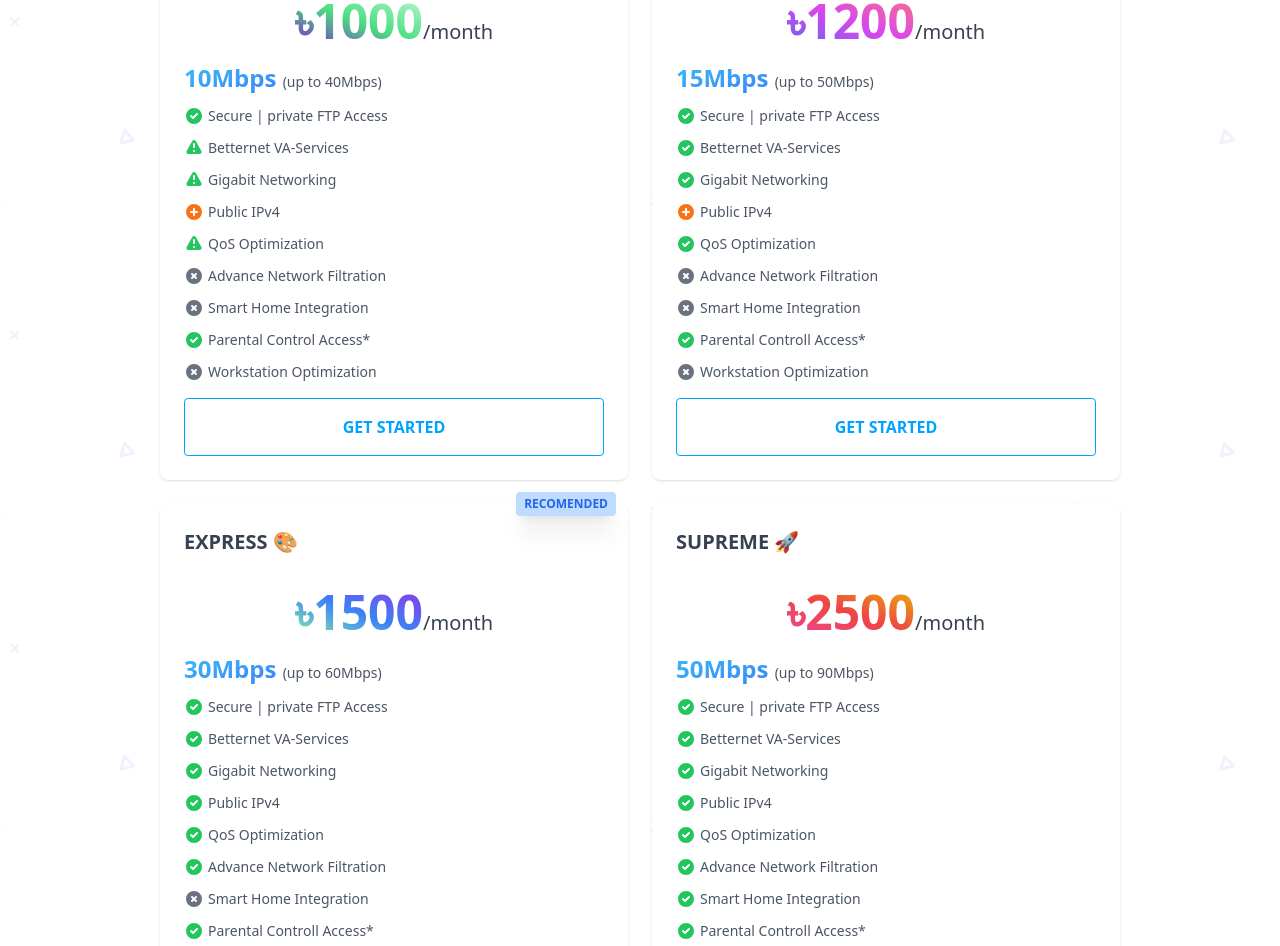
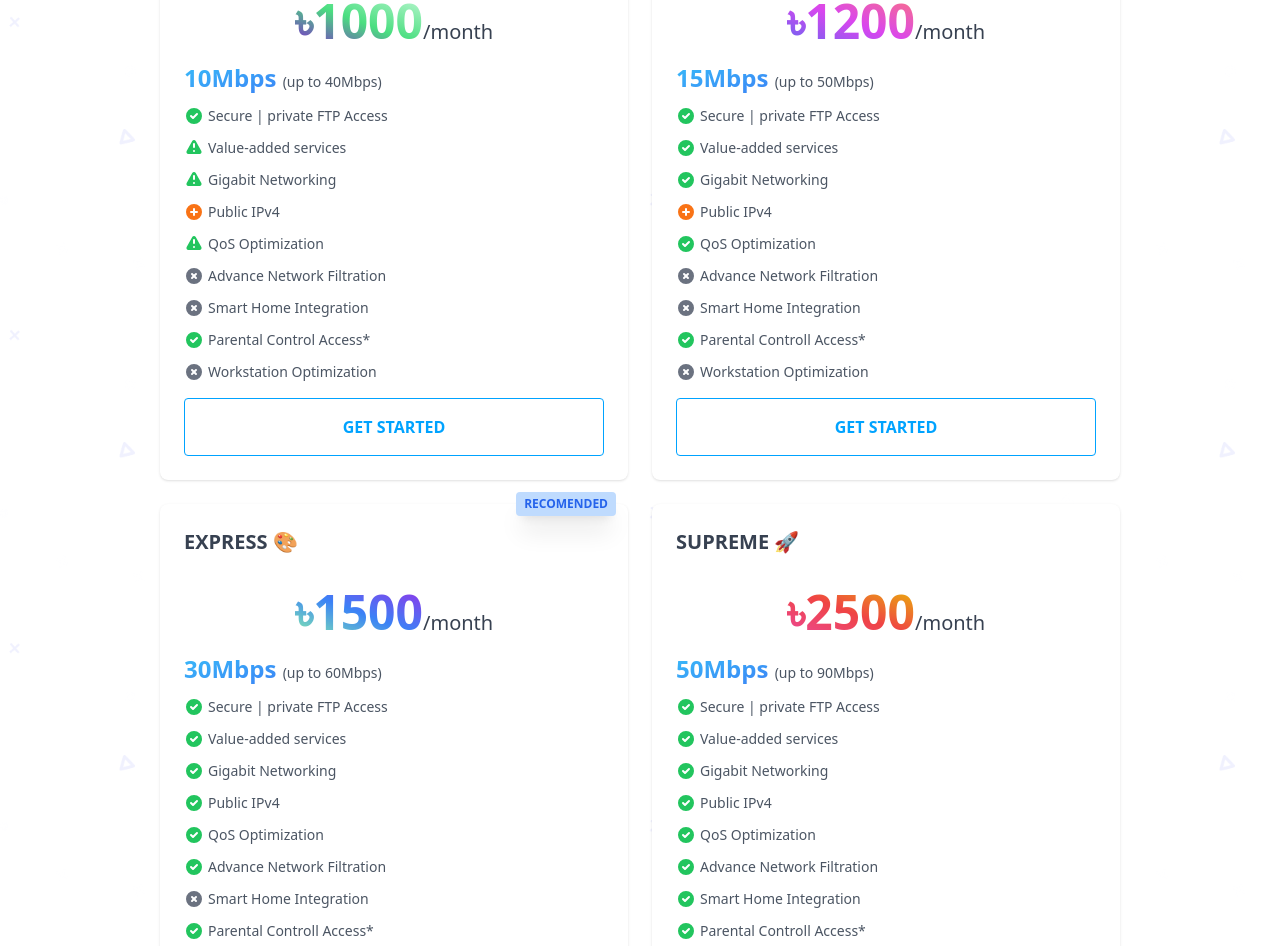
Before and after one commit to bobalok/brainfreeze, a Next.js app: page / in a window 1280 px wide. Shown: the part 6880-7826 px from the top of the page. Built offline with nearby package versions, Linux system fonts and the light colour scheme.

Commit message:
BVAS->VAS

```diff
--- a/components/PricingPlans.js
+++ b/components/PricingPlans.js
@@ -66,7 +66,7 @@ export default function PricingPlans() {
                       className='h-5 w-5 mr-1 text-green-500'
                       aria-hidden='true'
                     />
-                    <span>Betternet VA-Services</span>
+                    <span>Value-added services</span>
                   </p>
                   <p className='my-2 flex'>
                     <ExclamationIcon
@@ -166,7 +166,7 @@ export default function PricingPlans() {
                       className='h-5 w-5 mr-1 text-green-500'
                       aria-hidden='true'
                     />
-                    <span>Betternet VA-Services</span>
+                    <span>Value-added services</span>
                   </p>
                   <p className='my-2 flex'>
                     <CheckCircleIcon
@@ -264,7 +264,7 @@ export default function PricingPlans() {
                       className='h-5 w-5 mr-1 text-green-500'
                       aria-hidden='true'
                     />
-                    <span>Betternet VA-Services</span>
+                    <span>Value-added services</span>
                   </p>
                   <p className='my-2 flex'>
                     <CheckCircleIcon
@@ -359,7 +359,7 @@ export default function PricingPlans() {
                       className='h-5 w-5 mr-1 text-green-500'
                       aria-hidden='true'
                     />
-                    <span>Betternet VA-Services</span>
+                    <span>Value-added services</span>
                   </p>
                   <p className='my-2 flex'>
                     <CheckCircleIcon
```
